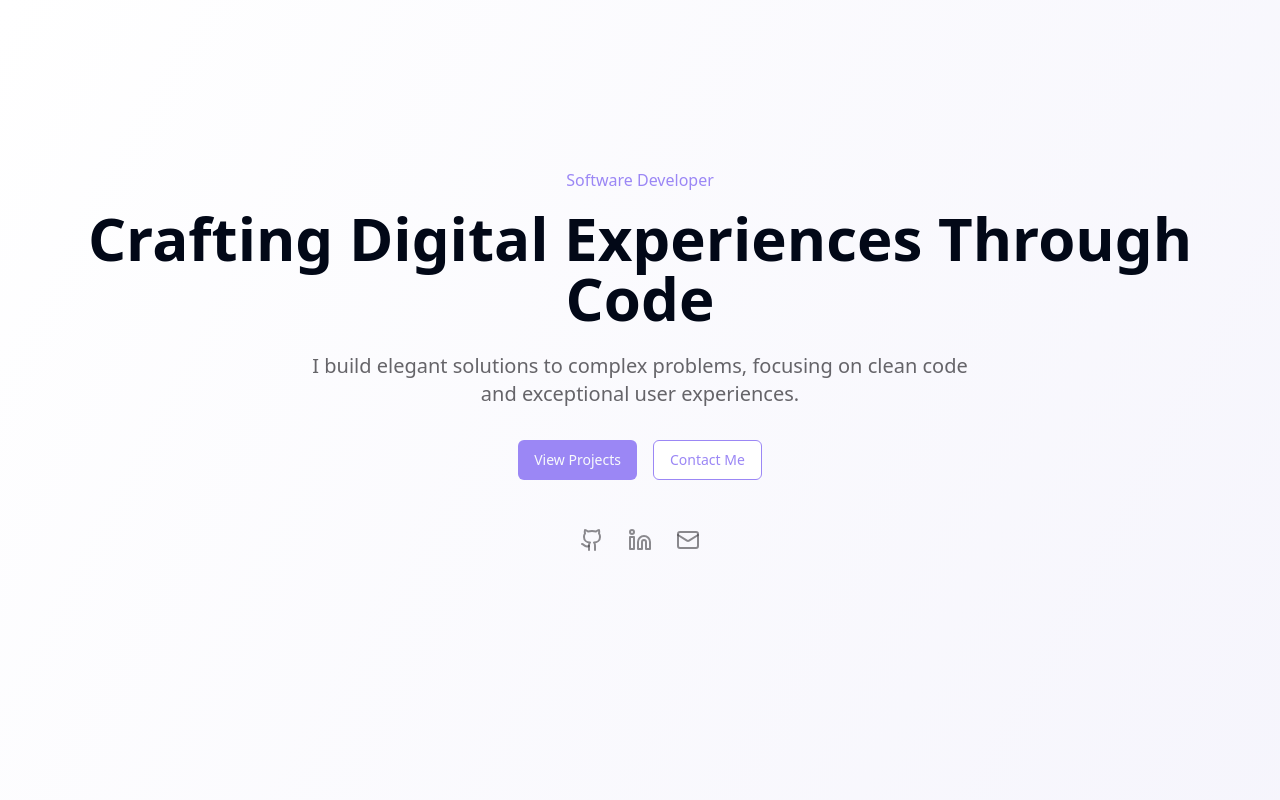
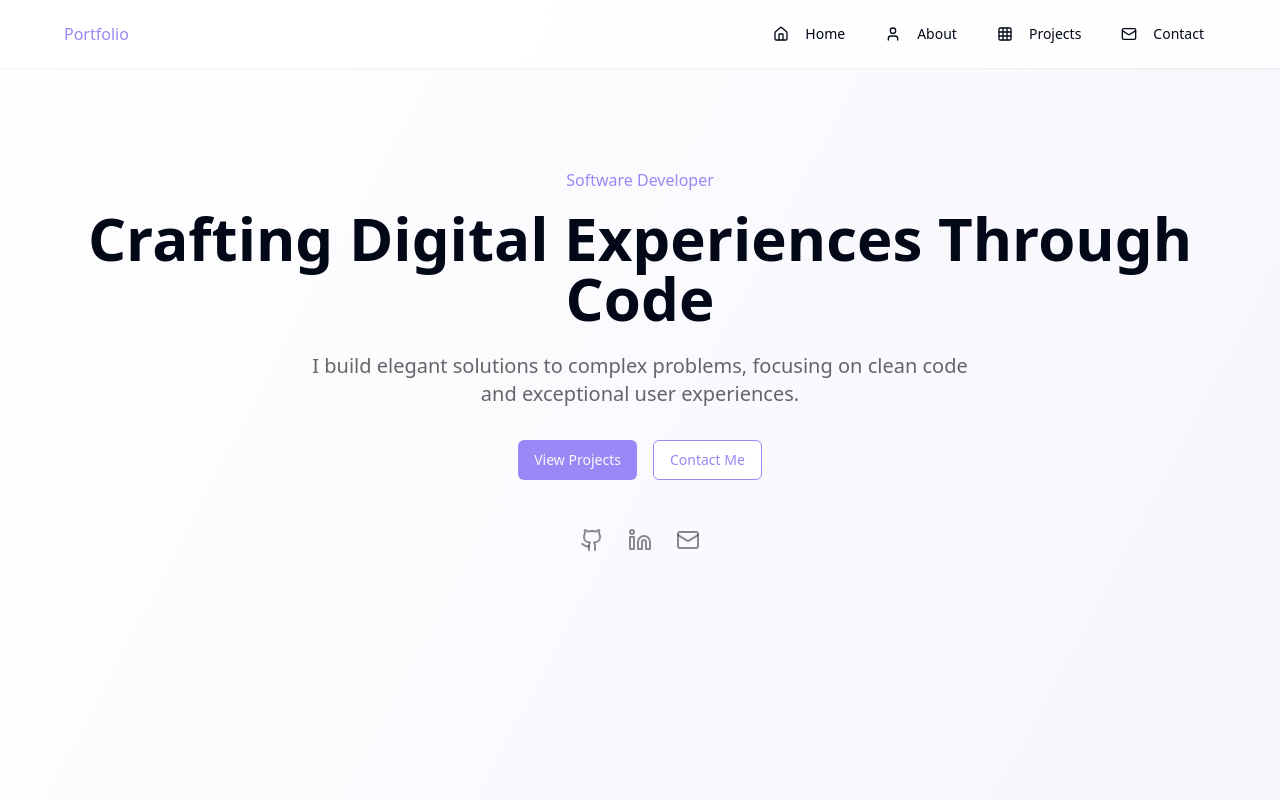
Before and after one commit to justinmae/justinmae.com, a React (Vite) app: page / in a window 1280 px wide. Shown: the top 800 px of the page. Built offline with nearby package versions, Linux system fonts and the light colour scheme.

Commit message:
Add hero navigation bar
Adds a hero bar to the top of the page with navigation links to the home, about, projects, and contact sections.

```diff
--- /dev/null
+++ b/src/components/sections/Navbar.tsx
@@ -0,0 +1,93 @@
+
+import { Home, User, Grid, Mail } from "lucide-react";
+import { Button } from "@/components/ui/button";
+
+export const Navbar = () => {
+  const scrollToSection = (id: string) => {
+    const element = document.getElementById(id);
+    element?.scrollIntoView({ behavior: "smooth" });
+  };
+
+  return (
+    <nav className="fixed top-0 left-0 right-0 bg-white/80 backdrop-blur-sm z-50 py-4 px-6 shadow-sm">
+      <div className="max-w-6xl mx-auto flex justify-between items-center">
+        <a href="#" className="text-accent-primary font-medium hover:text-accent-secondary transition-colors">
+          Portfolio
+        </a>
+
+        <div className="flex gap-2 md:gap-4">
+          <Button
+            variant="ghost"
+            size="sm"
+            className="hidden md:inline-flex hover:text-accent-primary"
+            onClick={() => scrollToSection("home")}
+          >
+            <Home className="w-4 h-4 mr-2" />
+            Home
+          </Button>
+          <Button
+            variant="ghost"
+            size="sm"
+            className="hidden md:inline-flex hover:text-accent-primary"
+            onClick={() => scrollToSection("about")}
+          >
+            <User className="w-4 h-4 mr-2" />
+            About
+          </Button>
+          <Button
+            variant="ghost"
+            size="sm"
+            className="hidden md:inline-flex hover:text-accent-primary"
+            onClick={() => scrollToSection("projects")}
+          >
+            <Grid className="w-4 h-4 mr-2" />
+            Projects
+          </Button>
+          <Button
+            variant="ghost"
+            size="sm"
+            className="hidden md:inline-flex hover:text-accent-primary"
+            onClick={() => scrollToSection("contact")}
+          >
+            <Mail className="w-4 h-4 mr-2" />
+            Contact
+          </Button>
+
+          {/* Mobile icons only */}
+          <Button
+            variant="ghost"
+            size="icon"
+            className="md:hidden"
+            onClick={() => scrollToSection("home")}
+          >
+            <Home className="w-4 h-4" />
+          </Button>
+          <Button
+            variant="ghost"
+            size="icon"
+            className="md:hidden"
+            onClick={() => scrollToSection("about")}
+          >
+            <User className="w-4 h-4" />
+          </Button>
+          <Button
+            variant="ghost"
+            size="icon"
+            className="md:hidden"
+            onClick={() => scrollToSection("projects")}
+          >
+            <Grid className="w-4 h-4" />
+          </Button>
+          <Button
+            variant="ghost"
+            size="icon"
+            className="md:hidden"
+            onClick={() => scrollToSection("contact")}
+          >
+            <Mail className="w-4 h-4" />
+          </Button>
+        </div>
+      </div>
+    </nav>
+  );
+};
--- a/src/pages/Index.tsx
+++ b/src/pages/Index.tsx
@@ -3,11 +3,15 @@ import { Hero } from "@/components/sections/Hero";
 import { About } from "@/components/sections/About";
 import { Projects } from "@/components/sections/Projects";
 import { Contact } from "@/components/sections/Contact";
+import { Navbar } from "@/components/sections/Navbar";
 
 const Index = () => {
   return (
     <div className="bg-gradient-to-br from-white to-soft-gray min-h-screen">
-      <Hero />
+      <Navbar />
+      <div id="home">
+        <Hero />
+      </div>
       <About />
       <Projects />
       <Contact />
```
